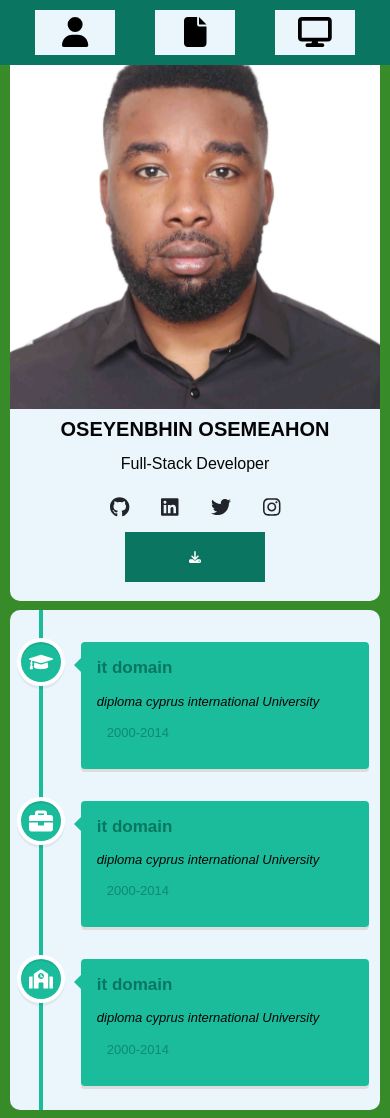
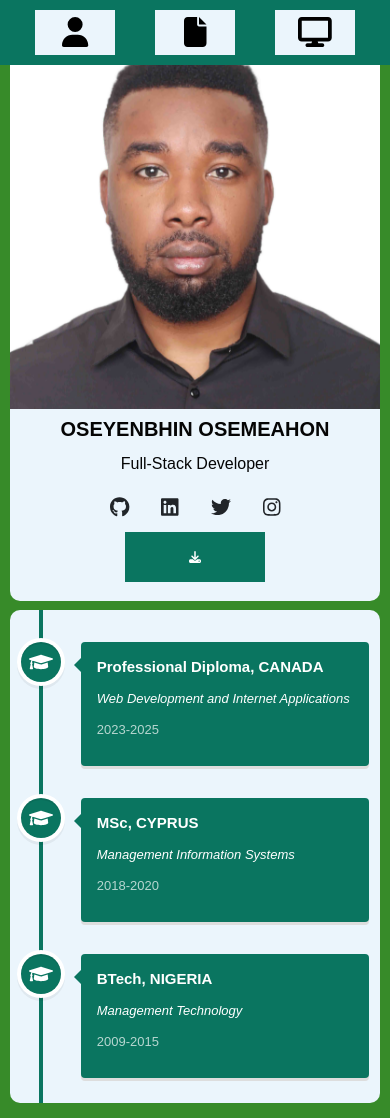
Before and after one commit to osesunday1/React-Portfolio, a React (Vite) app: page /education in a window 390 px wide. Built offline with nearby package versions, Linux system fonts and the light colour scheme.

Commit message:
school info

```diff
--- a/public/db.json
+++ b/public/db.json
@@ -15,7 +15,9 @@
             "backendSkills": [{"name": "Node JS", "value": 50}, {"name": "Django", "value": 75},  { "name": "Postgres", "value" :85}, {"name": "Mongo DB", "value": 50}],
             "codingSkills": [ { "name": "Javascript", "value" :85}, {"name": "Python", "value":75},  {"name":"PHP", "value": 70}, {"name":"C#", "value": 40}],
             "reactJob": [{"name":"Blog App", "summary":"A dynamic blog website"} , {"name":"Travel Planner", "summary":"A react JS App to help travelers efficiently plan to-do list"}, {"name":"Accordion", "summary":"Just a display of chained and loose Accordion"}, {"name":"Movie Database", "summary":"An app that collects a plethora of imdb movies and displays them with their rating based on user querry"} ],
-            "djangoJob": [{"name":"Ecommerce App", "summary":"An e-commerce app made for a bouquet company"}, {"name":"Dentist Site", "summary":"A  website made made to publicise and book clients for a dental hospital"}, {"name":"Company Site", "summary":"A travel agency website made made to store and manage clients"}]
+            "djangoJob": [{"name":"Ecommerce App", "summary":"An e-commerce app made for a bouquet company"}, {"name":"Dentist Site", "summary":"A  website made made to publicise and book clients for a dental hospital"}, {"name":"Company Site", "summary":"A travel agency website made made to store and manage clients"}],
+            "education": [{"degree": "Professional Diploma", "country": "Canada", "date": "2023-2025", "course": "Web Development and Internet Applications"}, {"degree": "MSc", "country": "Cyprus", "date": "2018-2020", "course": "Management Information Systems"}, {"degree": "BTech", "country": "Nigeria", "date": "2009-2015", "course": "Management Technology"}    ]
+
         }
 
 
--- a/src/App.jsx
+++ b/src/App.jsx
@@ -41,7 +41,7 @@ const App = () => {
               <Route path="/" element= {<Homepage personalInfo= {personalInfo} isLoading={isLoading} />} >
                     <Route path="/" element= {<RightContent personalInfo= {personalInfo} isLoading={isLoading}/>} />
                     <Route path="about" element= {<RightContent personalInfo= {personalInfo} isLoading={isLoading}/>} />
-                    <Route path="education" element= {<RightContentEducation />} />
+                    <Route path="education" element= {<RightContentEducation personalInfo= {personalInfo} isLoading={isLoading}/>} />
                         <Route path="projects" element= {<RightContentProjects personalInfo= {personalInfo} isLoading={isLoading} />}>
                             <Route index element= {<ReactProjects personalInfo={personalInfo}/>} />
                             <Route path="react" element= {<ReactProjects personalInfo={personalInfo}/>} />
--- a/src/components/CenterAside.jsx
+++ b/src/components/CenterAside.jsx
@@ -22,10 +22,21 @@ const CenterAside = () => {
             </div>
 
             <div className={styles.socialIcons}>
-            <i><FontAwesomeIcon icon={faGithub} /></i>
-            <i><FontAwesomeIcon icon={faLinkedin} /></i>
-            <i><FontAwesomeIcon icon={faTwitter} /></i>
-            <i><FontAwesomeIcon icon={faInstagram} /></i>
+                    <a href="https://github.com/osesunday1?tab=repositories" target="_blank" rel="noopener noreferrer">
+                            <i><FontAwesomeIcon icon={faGithub} /></i>
+                    </a>
+
+                    <a href="https://www.linkedin.com/in/oseyenbhin-sunday-osemeahon-527701128/" target="_blank" rel="noopener noreferrer">
+                            <i><FontAwesomeIcon icon={faLinkedin} /></i>
+                    </a>
+
+                    <a href="https://twitter.com/Galacticos_CEO" target="_blank" rel="noopener noreferrer">
+                            <i><FontAwesomeIcon icon={faTwitter} /></i>
+                    </a>
+
+                    <a href="https://www.instagram.com/dr._ose/" target="_blank" rel="noopener noreferrer">
+                            <i><FontAwesomeIcon icon={faInstagram} /></i>
+                    </a>
             </div>
 
             <div className={styles.cardButtons}>
--- a/src/components/CenterAside.module.css
+++ b/src/components/CenterAside.module.css
@@ -51,6 +51,11 @@ Content: '';
   }
 .centerAside .cardContent .socialIcons{
     margin: 30px auto;
+  }
+
+  .centerAside .cardContent .socialIcons a{
+    text-decoration: none;
+    color: inherit;
   }
 
 .centerAside .cardContent .socialIcons i{
--- a/src/components/RightContentEducation.jsx
+++ b/src/components/RightContentEducation.jsx
@@ -2,31 +2,43 @@ import { VerticalTimeline, VerticalTimelineElement} from 'react-vertical-timelin
 import 'react-vertical-timeline-component/style.min.css';
 import styles from './RightContentEducation.module.css'
 //import { FontAwesomeIcon } from '@fortawesome/react-fontawesome'
-import { FaGraduationCap, FaSchool, FaBriefcase } from 'react-icons/fa';
+import { FaGraduationCap} from 'react-icons/fa';
 
-const RightContentEducation = () => {
+
+
+
+
+const RightContentEducation = ({personalInfo, isLoading}) => {
+
+     // First, check if it's loading
+     if (isLoading) {
+        return <div>Loading...</div>;
+    }
+
+    // Then, check if personalInfo is not null before trying to access its properties
+    if (!personalInfo) {
+        return <div>No personal information available.</div>;
+    }
+
+    const education =personalInfo.education
+
     return (
                 <>
 
+            <div className={styles.content}>
+                    <VerticalTimeline lineColor='var(--darkGreen-color)' Height='100%'>
 
-<div className={styles.content}>
-            <VerticalTimeline lineColor='#1abc9c' Height='100%'>
+                        {education && education.map((edu)=>(
 
-                 <VerticalTimelineElement className='vertical-timeline-element--education' iconStyle={{background:'#1abc9c', color:'#fff'}} icon={<FaGraduationCap />} date = "2000-2014">
-                <h3>it domain</h3>
-                <p>diploma cyprus international University</p>
+                            <VerticalTimelineElement className='vertical-timeline-element--education' iconStyle={{background:'var(--darkGreen-color)', color:'#fff'}} icon={<FaGraduationCap />} date = {edu.date}  key= {edu.degree}>
+                            <h4>{edu.degree}, <span>{edu.country}</span></h4>
+                            <p>{edu.course}</p>
 
                             </VerticalTimelineElement>
 
-                <VerticalTimelineElement className='vertical-timeline-element--education' iconStyle={{background:'#1abc9c', color:'#fff'}} icon={<FaBriefcase />} date = "2000-2014">
-                <h3>it domain</h3>
-                <p>diploma cyprus international University</p>
-                </VerticalTimelineElement>
+                        ))}
 
-                <VerticalTimelineElement className='vertical-timeline-element--education' iconStyle={{background:'#1abc9c', color:'#fff'}} icon={<FaSchool />} date = "2000-2014">
-                <h3>it domain</h3>
-                <p>diploma cyprus international University</p>
-                </VerticalTimelineElement>
+
 
 
                     </VerticalTimeline>
--- a/src/components/RightContentEducation.module.css
+++ b/src/components/RightContentEducation.module.css
@@ -1,3 +1,11 @@
+
+
+.content h4 span{
+    font-size: 15px;
+    color: var(--white-color);
+    font-weight: bold;
+
+}
 
 
 
--- a/src/index.css
+++ b/src/index.css
@@ -39,27 +39,35 @@ body {
 /*-----------------------vertical timeline -----------------------*/
 
 
-.vertical-timeline-element--education h3 {
-    color: var(--darkGreen-color); /* Changes the color of <h3> tags */
-    font-size: 17px;
+
+.vertical-timeline-element--education h4 {
+    font-size: 15px;
+    color: var(--white-color);
     font-weight: bold;
 }
 
+.vertical-timeline-element--education h4 span{
+    text-transform: uppercase;
+}
+
 .vertical-timeline-element--education p {
-    font-style: italic; /* Changes the font style of <p> tags */
+    font-style: italic;
+    color: var(--white-color);
 }
 
 .vertical-timeline-element--education .vertical-timeline-element-content {
-    background: var(--green-color); /* Change to the desired background color */
+    background: var(--darkGreen-color); /* Change to the desired background color */
 }
 
 .vertical-timeline-element-content-arrow{
-    border-right: 7px solid var(--green-color);
+    border-right: 7px solid var(--darkGreen-color);
 
 }
 
 .vertical-timeline-element-date{
     margin-left: 10px;
+    color: var(--darkGreen-color);
+
 }
 
 .vertical-timeline-element-date{
@@ -69,15 +77,28 @@ body {
 
 
 
-@media(max-width: 500px){
+@media(max-width: 576px){
     body{
         background: var(--bg-green);
     }
 
+    .vertical-timeline-element-date{
+        color: var(--white-color);
+        background-color: none;
+        margin-left: 0px;
+    }
+
+
 }
 
-@media (min-width: 577px) and (max-width: 767px){
+@media(min-width: 577px) and (max-width: 1168px){
     body{
         background: var(--bg-green);
     }
+
+    .vertical-timeline-element-date{
+        color: var(--white-color);
+        background-color: none;
+        margin-left: 0px;
+    }
 }
```
Lines whose indentation alone changed are shown as unchanged.
